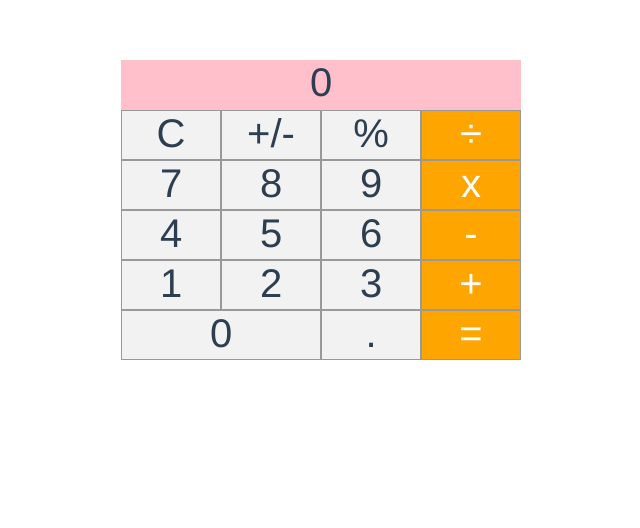
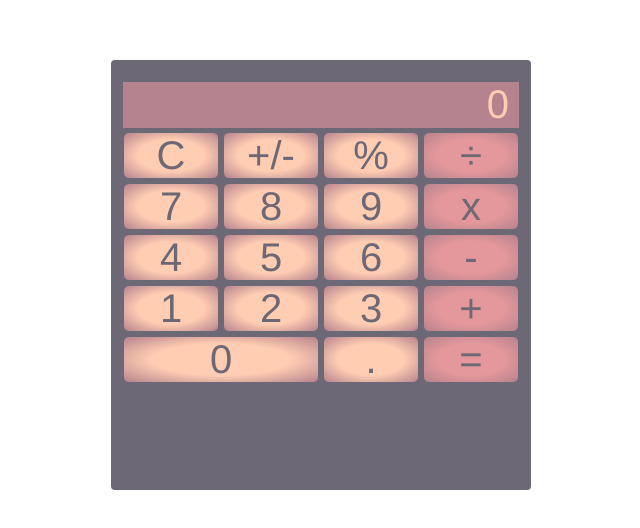
Before and after one commit to awrennuit/vue-calculator, a Vue app: page / in a window 1280 px wide. Shown: the top 528 px of the page, without its empty margins (319-959 px from the left). Built offline with nearby package versions, Linux system fonts and the light colour scheme.

Commit message:
refined aesthetic

```diff
--- a/src/App.vue
+++ b/src/App.vue
@@ -21,7 +21,7 @@ export default {
   -webkit-font-smoothing: antialiased;
   -moz-osx-font-smoothing: grayscale;
   text-align: center;
-  color: #2c3e50;
+  color: #6d6875;
   margin-top: 60px;
 }
 </style>
--- a/src/components/Calculator.vue
+++ b/src/components/Calculator.vue
@@ -1,5 +1,6 @@
 <template>
-  <div class="calculator">
+  <div id="calculator-body">
+    <div id="calculator">
       <div id="display">{{ current || "0" }}</div>
 
       <div class="btn" @click="clear">C</div>
@@ -25,6 +26,7 @@
       <div class="btn" id="zero" @click="append('0')">0</div>
       <div class="btn" @click="dot">.</div>
       <div class="btn operator" @click="equals">=</div>
+    </div>
   </div>
 </template>
 
@@ -54,7 +56,6 @@ export default {
       this.current = `${+this.current / 100}`;
     },
     append(number) {
-      // take '' and 0 into account
       if (this.operatorClicked) {
         this.current = "";
         this.operatorClicked = false;
@@ -94,16 +95,16 @@ export default {
 
 <!-- Add "scoped" attribute to limit CSS to this component only -->
 <style scoped>
-#display {
-  background-color: pink;
-  grid-column: 1 / 5;
+#calculator-body {
+  background-color: #6d6875;
+  border-radius: 4px;
+  height: 400px;
+  margin: 0 auto;
+  padding: 20px 10px 10px 10px;
+  width: 400px;
 }
 
-#zero {
-  grid-column: 1 / 3;
-}
-
-.calculator {
+#calculator {
   display: grid;
   font-size: 40px;
   grid-template-columns: repeat(4, 1fr);
@@ -112,13 +113,36 @@ export default {
   width: 400px;
 }
 
+#display {
+  background-color: #b5838d;
+  color: #ffcdb2;
+  grid-column: 1 / 5;
+  margin: 2px;
+  padding-right: 10px;
+  text-align: right;
+}
+
+#zero {
+  grid-column: 1 / 3;
+}
+
 .btn {
-  background-color: #f2f2f2;
-  border: 1px solid #999;
+  background: radial-gradient(#ffcdb2, #ffcdb2, #b5838d);
+  border: 1px solid #6d6875;
+  border-radius: 6px;
+  cursor: pointer;
+  margin: 2px;
+}
+
+.btn:active {
+  background: radial-gradient(#ffcdb2, #b5838d);
 }
 
 .operator {
-  background: orange;
-  color: white;
+  background: radial-gradient(#e5989b, #e5989b, #b5838d);
+}
+
+.operator:active {
+  background: radial-gradient(#e5989b, #b5838d);
 }
 </style>
```
Lines whose indentation alone changed are shown as unchanged.
